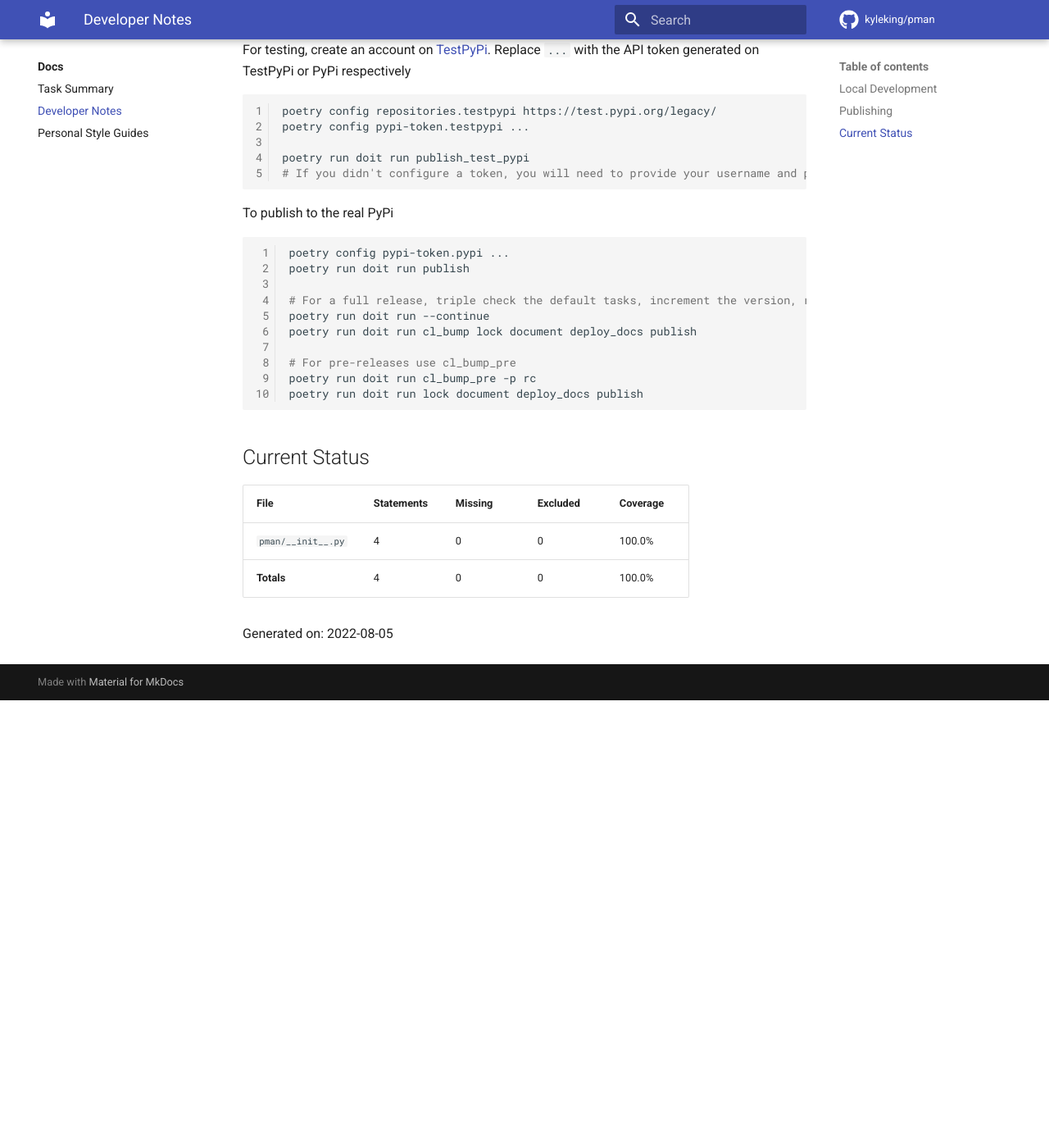
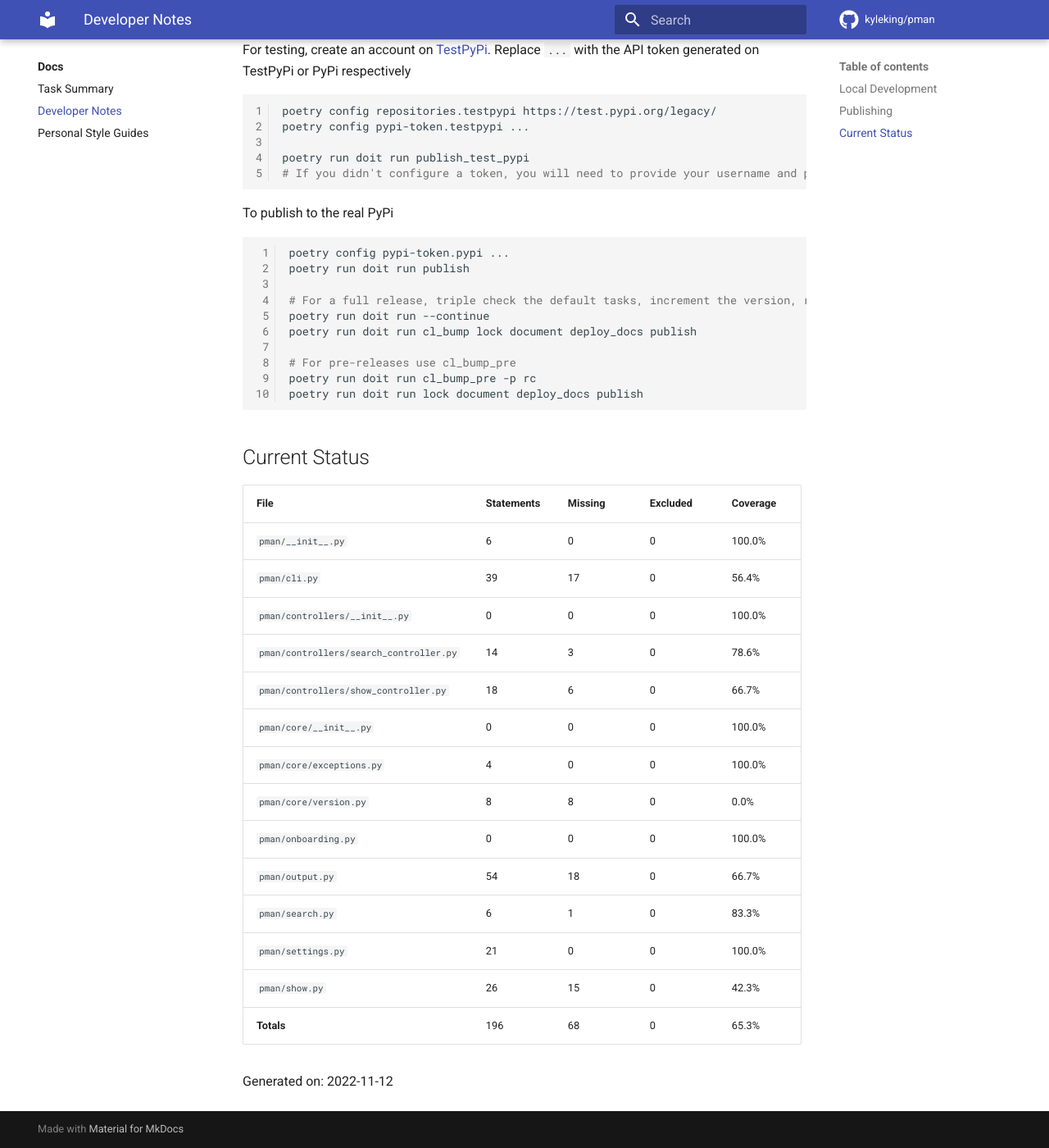
Before and after one commit to KyleKing/peronsal-man, an MkDocs documentation site: the page built from docs/docs/DEVELOPER_GUIDE.md, in a window 1280 px wide and 1400 px high, scrolled down 571 px. Shown: the whole window at 82% size. Built offline with MkDocs 1.6.1 and Material for MkDocs 9.7.7, drawn with Linux system fonts in a browser that asks for light colours; comment, search, counter and statistics services are not loaded; before the commit the page ends 1425 px from its top, so only the background shows below that.

```diff
--- a/docs/docs/DEVELOPER_GUIDE.md
+++ b/docs/docs/DEVELOPER_GUIDE.md
@@ -47,10 +47,22 @@
 ## Current Status
 
 <!-- {cts} COVERAGE -->
-| File               |   Statements |   Missing |   Excluded | Coverage   |
-|--------------------|--------------|-----------|------------|------------|
-| `pman/__init__.py` |            4 |         0 |          0 | 100.0%     |
-| **Totals**         |            4 |         0 |          0 | 100.0%     |
+| File                                    |   Statements |   Missing |   Excluded | Coverage   |
+|-----------------------------------------|--------------|-----------|------------|------------|
+| `pman/__init__.py`                      |            6 |         0 |          0 | 100.0%     |
+| `pman/cli.py`                           |           39 |        17 |          0 | 56.4%      |
+| `pman/controllers/__init__.py`          |            0 |         0 |          0 | 100.0%     |
+| `pman/controllers/search_controller.py` |           14 |         3 |          0 | 78.6%      |
+| `pman/controllers/show_controller.py`   |           18 |         6 |          0 | 66.7%      |
+| `pman/core/__init__.py`                 |            0 |         0 |          0 | 100.0%     |
+| `pman/core/exceptions.py`               |            4 |         0 |          0 | 100.0%     |
+| `pman/core/version.py`                  |            8 |         8 |          0 | 0.0%       |
+| `pman/onboarding.py`                    |            0 |         0 |          0 | 100.0%     |
+| `pman/output.py`                        |           54 |        18 |          0 | 66.7%      |
+| `pman/search.py`                        |            6 |         1 |          0 | 83.3%      |
+| `pman/settings.py`                      |           21 |         0 |          0 | 100.0%     |
+| `pman/show.py`                          |           26 |        15 |          0 | 42.3%      |
+| **Totals**                              |          196 |        68 |          0 | 65.3%      |
 
-Generated on: 2022-08-05
+Generated on: 2022-11-12
 <!-- {cte} -->
```
Also changed, not shown: docs/docs/CODE_TAG_SUMMARY.md (+2 -4 lines), noxfile.py (+6 -1 lines), pyproject.toml (+5 -4 lines), 7 other files.
